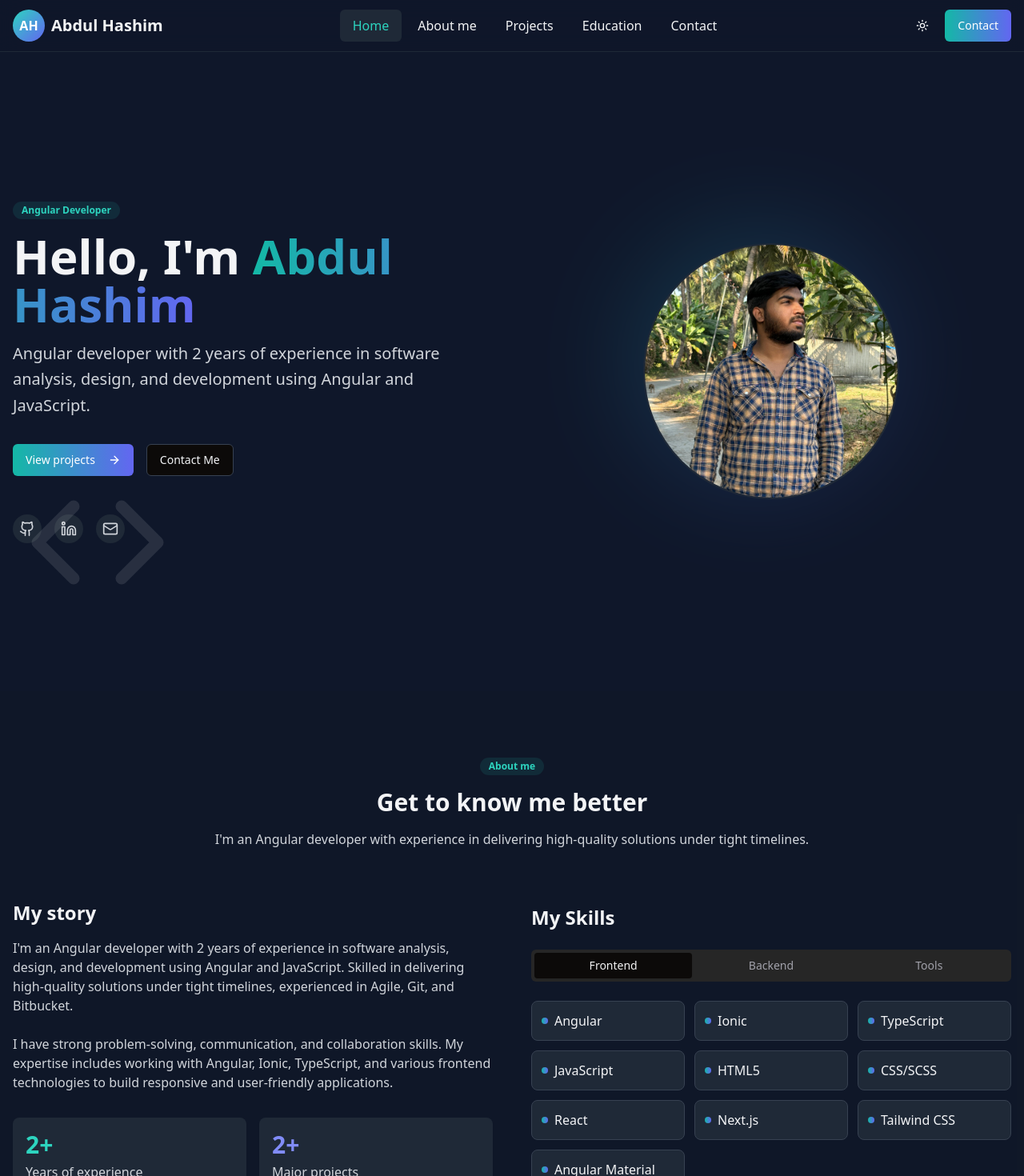
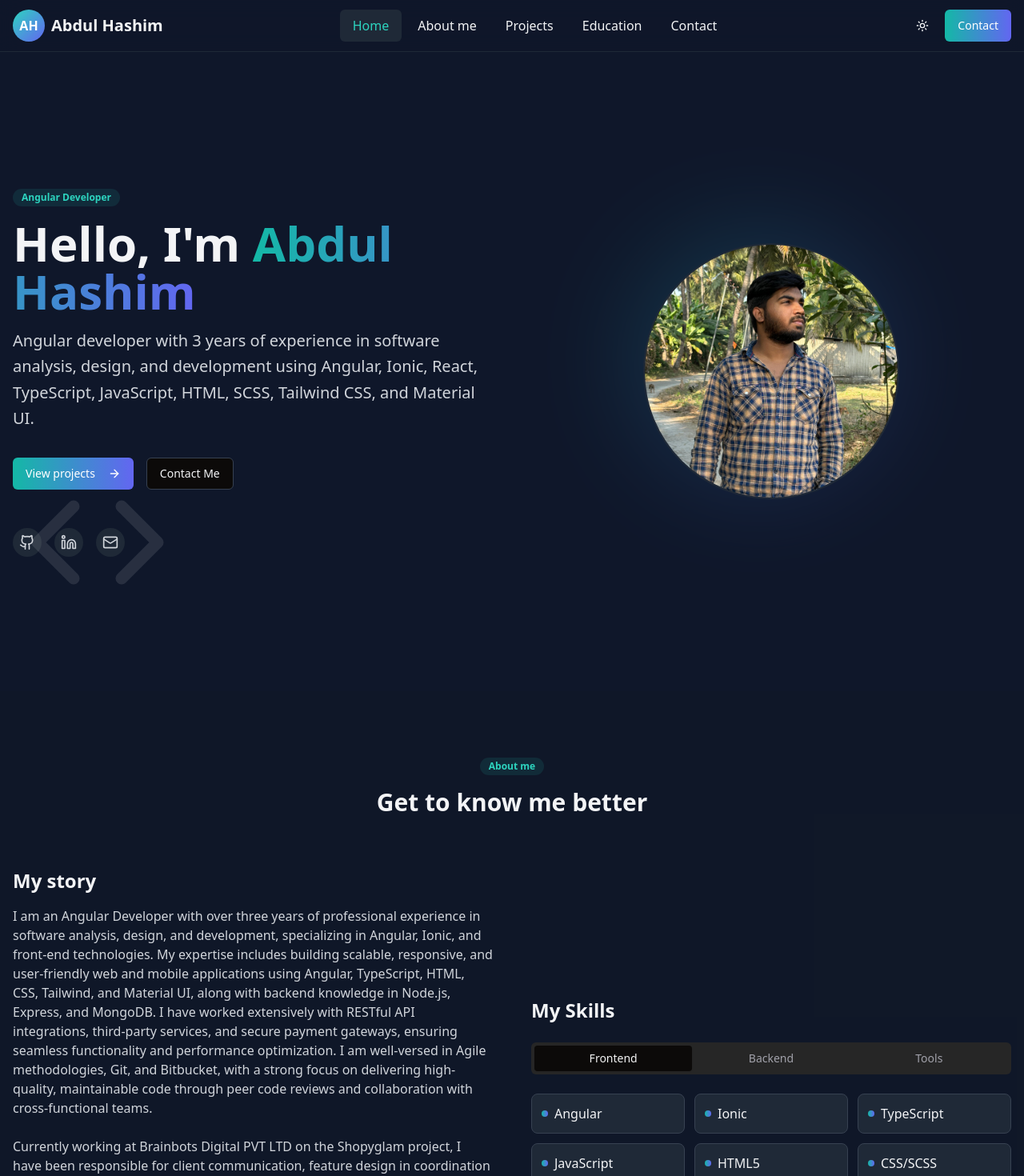
Before and after one commit to abdulhashim786/portfolio-design, a Next.js app: page / in a window 1280 px wide. Shown: the top 1470 px of the page at 80% size. Built offline with nearby package versions, Linux system fonts and the light colour scheme.

Commit message:
new content change

```diff
--- a/portfolio-v2.tsx
+++ b/portfolio-v2.tsx
@@ -286,9 +286,7 @@ export default function PortfolioV2() {
                   </span>
                 </h1>
                 <p className="text-xl text-gray-600 dark:text-gray-300 mb-8 leading-relaxed">
-                  Angular developer with 2 years of experience in software
-                  analysis, design, and development using Angular and
-                  JavaScript.
+                 Angular developer with 3 years of experience in software analysis, design, and development using Angular, Ionic, React, TypeScript, JavaScript, HTML, SCSS, Tailwind CSS, and Material UI.
                 </p>
                 <div className="flex flex-wrap gap-4">
                   <Button
@@ -366,32 +364,26 @@ export default function PortfolioV2() {
                 About me
               </Badge>
               <h2 className="text-3xl font-bold mb-4">Get to know me better</h2>
-              <p className="text-gray-600 dark:text-gray-300">
+              {/* <p className="text-gray-600 dark:text-gray-300">
                 I'm an Angular developer with experience in delivering
                 high-quality solutions under tight timelines.
-              </p>
+              </p> */}
             </div>
 
             <div className="grid md:grid-cols-2 gap-12 items-center">
               <div>
                 <h3 className="text-2xl font-semibold mb-4">My story</h3>
-                <p className="text-gray-600 dark:text-gray-300 mb-6">
-                  I'm an Angular developer with 2 years of experience in
-                  software analysis, design, and development using Angular and
-                  JavaScript. Skilled in delivering high-quality solutions under
-                  tight timelines, experienced in Agile, Git, and Bitbucket.
+                   <p className="text-gray-300 mb-6">
+                 I am an Angular Developer with over three years of professional experience in software analysis, design, and development, specializing in Angular, Ionic, and front-end technologies. My expertise includes building scalable, responsive, and user-friendly web and mobile applications using Angular, TypeScript, HTML, CSS, Tailwind, and Material UI, along with backend knowledge in Node.js, Express, and MongoDB. I have worked extensively with RESTful API integrations, third-party services, and secure payment gateways, ensuring seamless functionality and performance optimization. I am well-versed in Agile methodologies, Git, and Bitbucket, with a strong focus on delivering high-quality, maintainable code through peer code reviews and collaboration with cross-functional teams.
                 </p>
-                <p className="text-gray-600 dark:text-gray-300 mb-6">
-                  I have strong problem-solving, communication, and
-                  collaboration skills. My expertise includes working with
-                  Angular, Ionic, TypeScript, and various frontend technologies
-                  to build responsive and user-friendly applications.
+                <p className="text-gray-300 mb-6">
+                 Currently working at Brainbots Digital PVT LTD on the Shopyglam project, I have been responsible for client communication, feature design in coordination with the architect, creating project flows, and developing complex interfaces for e-commerce and social commerce platforms. My role involves mapping business requirements into technical solutions, implementing dynamic and reactive pages, integrating API-driven functionalities, and ensuring application performance across devices. I also have experience mentoring interns, improving development efficiency, and contributing to innovative product features that enhance user engagement and business growth.
                 </p>
 
                 <div className="grid grid-cols-2 gap-4 mt-8">
                   <div className="p-4 rounded-lg bg-white dark:bg-gray-800 shadow-sm">
                     <div className="text-3xl font-bold text-teal-500 dark:text-teal-400 mb-1">
-                      2+
+                      3
                     </div>
                     <div className="text-gray-600 dark:text-gray-300">
                       Years of experience
@@ -399,7 +391,7 @@ export default function PortfolioV2() {
                   </div>
                   <div className="p-4 rounded-lg bg-white dark:bg-gray-800 shadow-sm">
                     <div className="text-3xl font-bold text-indigo-500 dark:text-indigo-400 mb-1">
-                      2+
+                      3+
                     </div>
                     <div className="text-gray-600 dark:text-gray-300">
                       Major projects
--- a/portfolio.tsx
+++ b/portfolio.tsx
@@ -165,7 +165,7 @@ export default function Portfolio() {
                 </span>
               </h1>
               <p className="text-xl text-gray-400 mb-8">
-                Angular developer with 2 years of experience in software analysis, design, and development using Angular and JavaScript.
+                Angular developer with 3 years of experience in software analysis, design, and development using Angular, Ionic, React, TypeScript, JavaScript, HTML, SCSS, Tailwind CSS, and Material UI.
               </p>
               <div className="flex flex-wrap gap-4">
                 <Button className="bg-blue-600 hover:bg-blue-700" onClick={() => document.getElementById('projects')?.scrollIntoView()}>
@@ -181,7 +181,7 @@ export default function Portfolio() {
               <a href="https://github.com/abdulhashim786" target="_blank" rel="noopener noreferrer" className="text-gray-400 hover:text-white transition-colors">
                 <Github size={24} />
               </a>
-              <a href="https://linkedin.com/in/yourusername" target="_blank" rel="noopener noreferrer" className="text-gray-400 hover:text-white transition-colors">
+              <a href="https://www.linkedin.com/in/abdul-hashim-104286219?utm_source=share&utm_campaign=share_via&utm_content=profile&utm_medium=ios_app" target="_blank" rel="noopener noreferrer" className="text-gray-400 hover:text-white transition-colors">
                 <Linkedin size={24} />
               </a>
               <a href="https://twitter.com/yourusername" target="_blank" rel="noopener noreferrer" className="text-gray-400 hover:text-white transition-colors">
@@ -202,12 +202,10 @@ export default function Portfolio() {
             <div className="grid md:grid-cols-2 gap-12">
               <div>
                 <p className="text-gray-300 mb-6">
-                  I'm an Angular developer with 2 years of experience in software analysis, design, and development using Angular and JavaScript.
-                  Skilled in delivering high-quality solutions under tight timelines, experienced in Agile, Git, and Bitbucket.
+                 I am an Angular Developer with over three years of professional experience in software analysis, design, and development, specializing in Angular, Ionic, and front-end technologies. My expertise includes building scalable, responsive, and user-friendly web and mobile applications using Angular, TypeScript, HTML, CSS, Tailwind, and Material UI, along with backend knowledge in Node.js, Express, and MongoDB. I have worked extensively with RESTful API integrations, third-party services, and secure payment gateways, ensuring seamless functionality and performance optimization. I am well-versed in Agile methodologies, Git, and Bitbucket, with a strong focus on delivering high-quality, maintainable code through peer code reviews and collaboration with cross-functional teams.
                 </p>
                 <p className="text-gray-300 mb-6">
-                  I have strong problem-solving, communication, and collaboration skills. My expertise includes working with
-                  Angular, Ionic, TypeScript, and various frontend technologies to build responsive and user-friendly applications.
+                 Currently working at Brainbots Digital PVT LTD on the Shopyglam project, I have been responsible for client communication, feature design in coordination with the architect, creating project flows, and developing complex interfaces for e-commerce and social commerce platforms. My role involves mapping business requirements into technical solutions, implementing dynamic and reactive pages, integrating API-driven functionalities, and ensuring application performance across devices. I also have experience mentoring interns, improving development efficiency, and contributing to innovative product features that enhance user engagement and business growth.
                 </p>
                 <Button variant="outline" className="border-gray-700 hover:bg-gray-800">
                   Download CV
```
